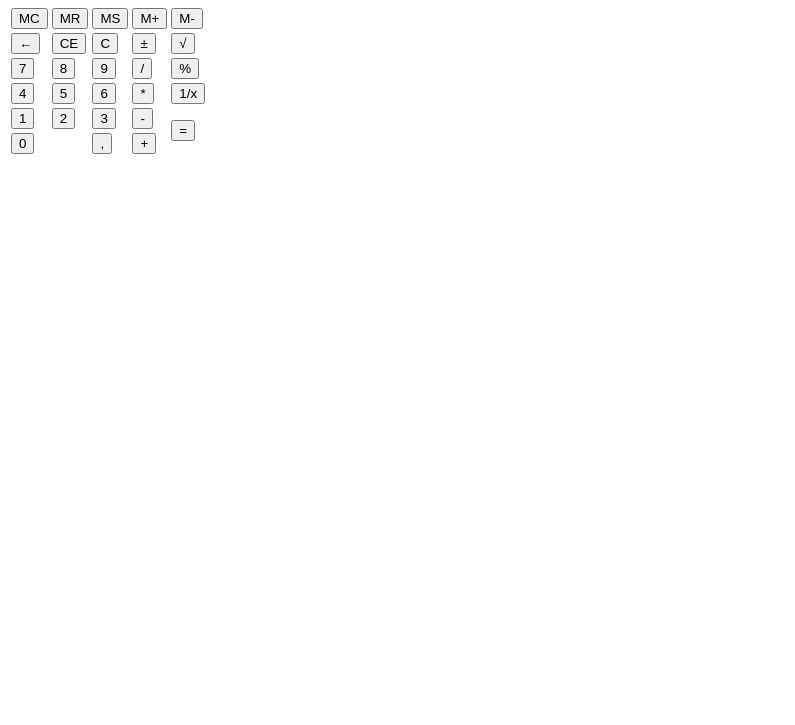
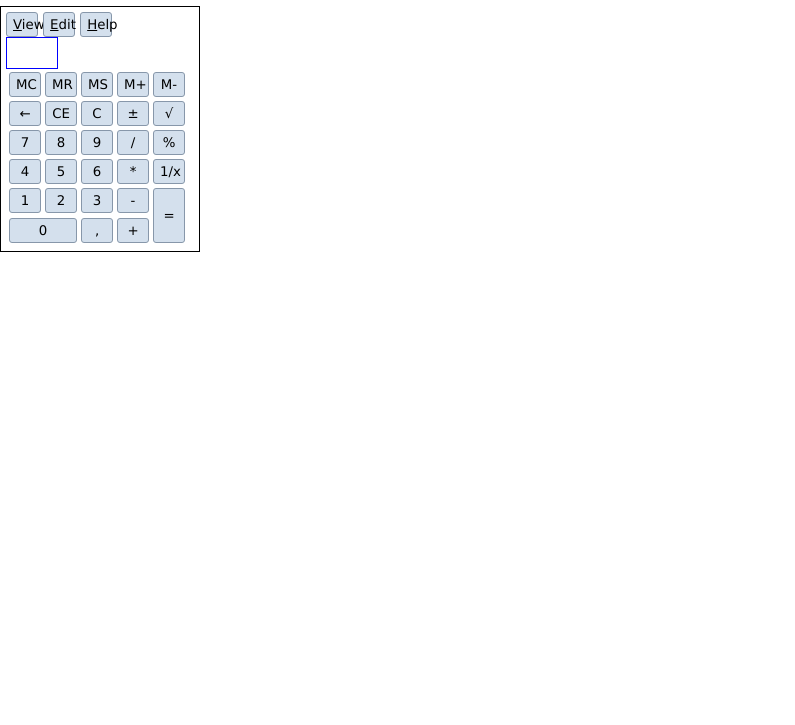
Before and after one commit to BrDio20/Calculadora, a plain HTML site: page Calculadora/index.html in a window 1280 px wide. Shown: the part 75-800 px from the top of the page, without its empty margins (0-795 px from the left). Drawn offline with Linux system fonts and the light colour scheme.

Commit message:
Update index.html

```diff
--- a/Calculadora/index.html
+++ b/Calculadora/index.html
@@ -5,71 +5,77 @@
   <meta charset="UTF-8">
   <meta http-equiv="X-UA-Compatible" content="IE=edge">
   <meta name="viewport" content="width=device-width, initial-scale=1.0">
-    <link href="tstyle.css" rel="stylesheet">
+  <link href="style.css" rel="stylesheet">
   <title>Document</title>
 </head>
 
 <body>
-    <h1>CALCULADORA</h1>
-    <header>
-        <div class="options"></div>
-    </header>
-
-    <main>
+  <div class="container">
+    <h1>Calculator</h1>
     <div class="calc">
 
+      <nav class="options">
+        <button class="option-button" id="option-button"><u>V</u>iew</button>
+        <button class="option-button" id="option-button"><u>E</u>dit</button>
+        <button class="option-button" id="option-button"><u>H</u>elp</button>
+      </nav>
+
+      <div class="content">
+        <div class="visor"></div>
+
         <table class="box">
-                <div class="visor"></div>
-                <thead></thead>
+          <thead>
+          </thead>
         <tbody>
           <tr>
-                        <td> <button>MC</button> </td>
-                        <td> <button>MR</button> </td>
-                        <td> <button>MS</button> </td>
-                        <td> <button>M+</button> </td>
-                        <td> <button>M-</button> </td>
+            <td> <button id="table-button">MC</button> </td>
+            <td> <button id="table-button">MR</button> </td>
+            <td> <button id="table-button">MS</button> </td>
+            <td> <button id="table-button">M+</button> </td>
+            <td> <button id="table-button">M-</button> </td>
           </tr>
           <tr>
-                        <td> <button>&#8592;</button> </td>
-                        <td> <button>CE</button> </td>
-                        <td> <button>C</button> </td>
-                        <td> <button>±</button> </td>
-                        <td> <button>√</button> </td>
+            <td> <button id="table-button">&#8592;</button> </td>
+            <td> <button id="table-button">CE</button> </td>
+            <td> <button id="table-button">C</button> </td>
+            <td> <button id="table-button">±</button> </td>
+            <td> <button id="table-button">√</button> </td>
           </tr>
 
           <tr>
-                        <td> <button>7</button> </td>
-                        <td> <button>8</button> </td>
-                        <td> <button>9</button> </td>
-                        <td> <button>/</button> </td>
-                        <td> <button>%</button> </td>
+            <td> <button id="table-button">7</button> </td>
+            <td> <button id="table-button">8</button> </td>
+            <td> <button id="table-button">9</button> </td>
+            <td> <button id="table-button">/</button> </td>
+            <td> <button id="table-button">%</button> </td>
           </tr>
 
           <tr>
-                        <td> <button>4</button> </td>
-                        <td> <button>5</button> </td>
-                        <td> <button>6</button> </td>
-                        <td> <button>*</button> </td>
-                        <td> <button>1/x</button> </td>
+            <td> <button id="table-button">4</button> </td>
+            <td> <button id="table-button">5</button> </td>
+            <td> <button id="table-button">6</button> </td>
+            <td> <button id="table-button">*</button> </td>
+            <td> <button id="table-button">1/x</button> </td>
           </tr>
 
           <tr>
-                        <td> <button>1</button> </td>
-                        <td> <button>2</button> </td>
-                        <td> <button>3</button> </td>
-                        <td> <button>-</button> </td>
-                        <td rowspan="2"> <button class="equal">=</button> </td>
+            <td> <button id="table-button">1</button> </td>
+            <td> <button id="table-button">2</button> </td>
+            <td> <button id="table-button">3</button> </td>
+            <td> <button id="table-button">-</button> </td>
+            <td rowspan="2"> <button class="equal" id="table-button">=</button> </td>
           </tr>
 
           <tr>
-                        <td colspan="2"> <button class="zero">0</button> </td>
-                        <td> <button>,</button> </td>
-                        <td> <button>+</button> </td>
+            <td colspan="2"> <button class="zero" id="table-button">0</button> </td>
+            <td> <button id="table-button">,</button> </td>
+            <td> <button id="table-button">+</button> </td>
           </tr>
         </tbody>
       </table>
     </div>
-    </main>
+  </div>
+  </div>
 
 </body>
 
```
Lines whose indentation alone changed are shown as unchanged.
